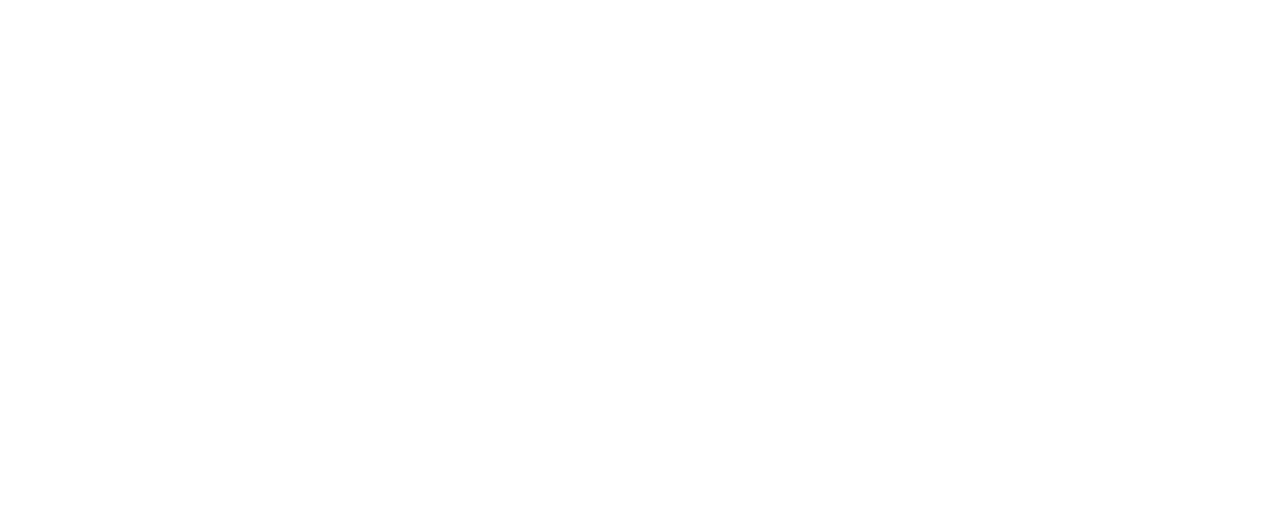
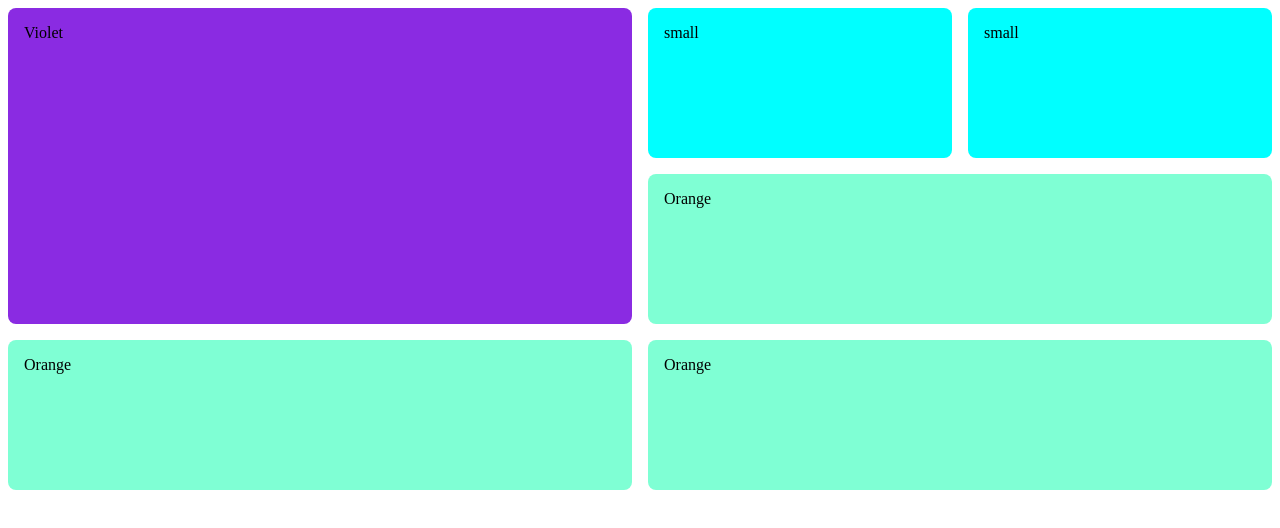
Before and after one commit to elbancud/frontend-mentor-clones, a plain HTML site: page grid-boxes/index.html in a window 1280 px wide. Drawn offline with Linux system fonts and the light colour scheme.

Commit message:
chore: project grid layout finish

```diff
--- a/grid-boxes/index.html
+++ b/grid-boxes/index.html
@@ -13,7 +13,21 @@
     </header>
     <main>
       <section>
-        <div class="grid__layout"></div>
+        <div class="grid__layout">
+          <div class="violet large">Violet</div>
+
+          <div class="gap small_">
+            <div class="flex__group">
+              <div class="small">small</div>
+              <div class="small">small</div>
+            </div>
+            <div class="medium">Orange</div>
+          </div>
+          <div class="medium__layout gap">
+            <div class="medium">Orange</div>
+            <div class="medium">Orange</div>
+          </div>
+        </div>
       </section>
     </main>
   </body>
--- a/grid-boxes/styles/style.css
+++ b/grid-boxes/styles/style.css
@@ -0,0 +1,68 @@
+*,
+*::after,
+*::before {
+  box-sizing: border-box;
+}
+.large {
+  height: 316px;
+  background-color: blueviolet;
+  padding: 1rem;
+  border-radius: 0.5rem;
+}
+.small {
+  background-color: aqua;
+  padding: 1rem;
+  border-radius: 0.5rem;
+  height: 150px;
+}
+.gap {
+  display: grid;
+
+  gap: 1rem;
+}
+.medium {
+  background-color: aquamarine;
+  padding: 1rem;
+  border-radius: 0.5rem;
+  height: 150px;
+}
+.grid__layout {
+  margin-bottom: 1rem;
+  display: grid;
+  gap: 1rem;
+  grid-template-columns: repeat(1, 1fr);
+}
+.flex__group {
+  display: grid;
+  gap: 1rem;
+  grid-template-columns: repeat(2, 1fr);
+}
+
+@media (min-width: 768px) {
+  .grid__layout {
+    display: grid;
+    grid-template-columns: repeat(2, 1fr);
+  }
+  .medium__layout {
+    display: grid;
+    grid-template-columns: repeat(2, 1fr);
+
+    grid-column: span 2;
+  }
+}
+
+@media (min-width: 1440px) {
+  .grid__layout {
+    display: grid;
+    grid-template-columns: repeat(3, 1fr) !important;
+  }
+  .small__layout {
+    display: grid;
+    grid-template-columns: repeat(1);
+  }
+  .medium__layout {
+    display: grid;
+    grid-column: span 1;
+    grid-template-columns: repeat(1, 1fr);
+  }
+}
```
